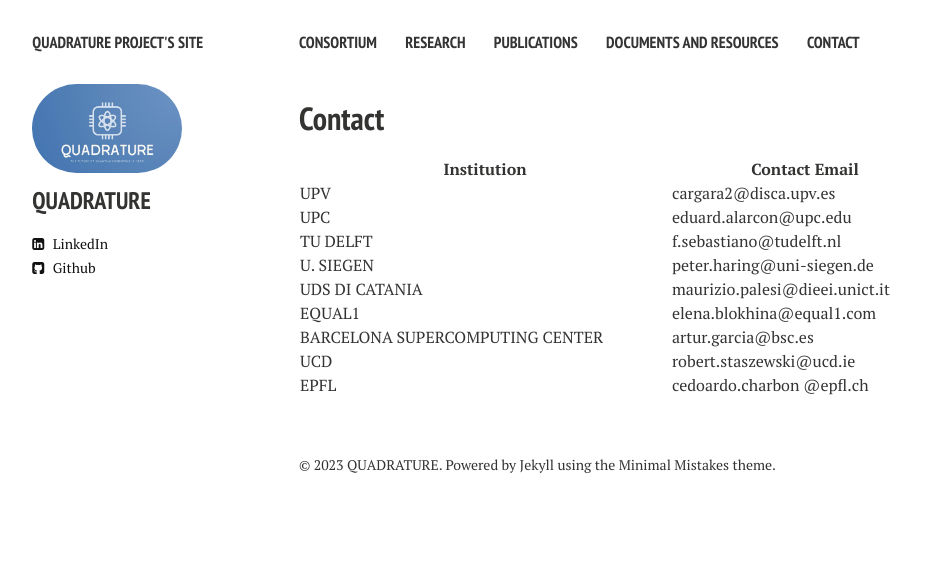
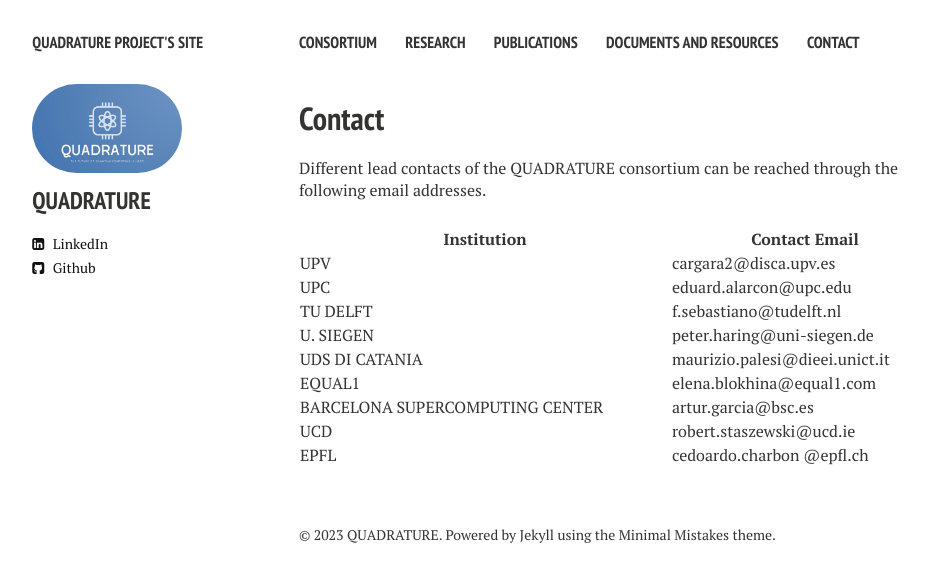
Before and after one commit to biddu/biddu.github.io, a Jekyll site: the page built from contact.md, in a window 1280 px wide. Shown: the top 582 px of the page, without its empty margins (21-950 px from the left). Built offline with Jekyll 4.4.1, drawn with Linux system fonts in a browser that asks for light colours; nearby versions of some CDN libraries.

Commit message:
Update contact.md

```diff
--- a/contact.md
+++ b/contact.md
@@ -13,6 +13,8 @@ address: ADAPT Centre, Room G31, O'Reilly Building, Dublin 2 (see <a href="https
 Trinity College Dublin, Ireland
 affiliation: IEEE (S'09-M'17)
 -->
+
+Different lead contacts of the QUADRATURE consortium can be reached through the following email addresses.
 
 |  Institution     |             Contact Email                                             |
 |------------------|-----------------------------------------------------------------------|
```
